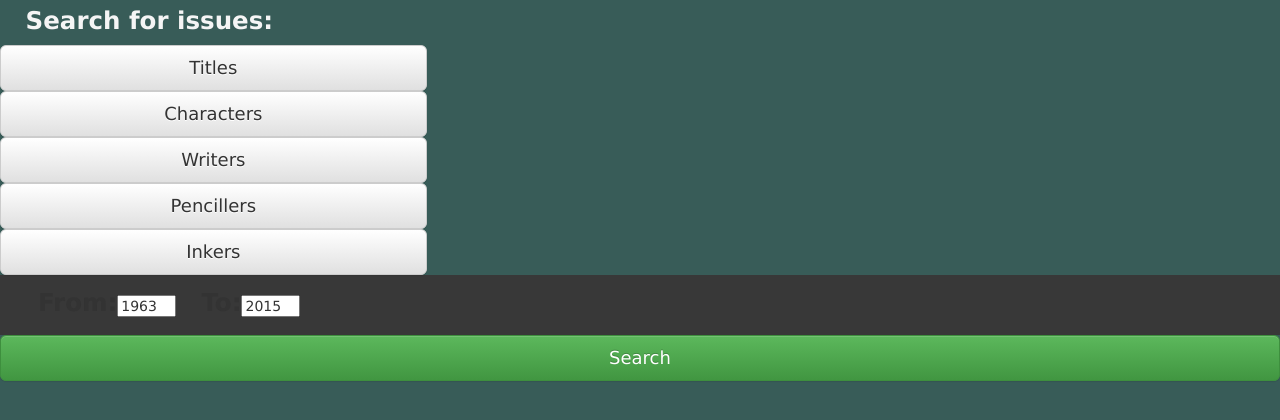
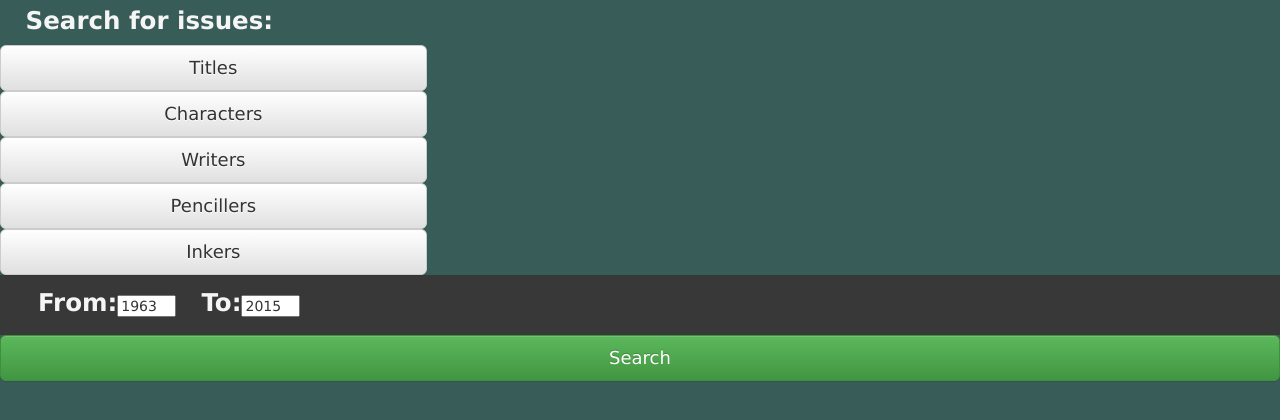
Before and after one commit to ktweten/xreadinglist, a Node server app: page / in a window 1280 px wide. Shown: the part 246-666 px from the top of the page. Run offline with Node 20, Linux system fonts and the light colour scheme; data that the repository does not hold is empty; some libraries are stand-ins or nearby versions.

Commit message:
Making date text more readable.

```diff
--- a/views/query.jade
+++ b/views/query.jade
@@ -46,9 +46,9 @@ form(id="query" ng-show="queryCtrl.showQuery")
                                 ng-click="list.toggleList('Exclude', name)")
 
         div(class="row selection-summary" id="date ")
-            label(class="notice") From:
+            label(class="notice light-text") From:
             input(class="darkText" type="number" min="1963" max="2015" ng-model="queryCtrl.startYear")
-            label(class="notice") To:
+            label(class="notice light-text") To:
             input(class="darkText" type="number" min="1963" max="2015" ng-model="queryCtrl.endYear")
 
     button(type="button" class="btn btn-success btn-block btn-lg" ng-click="queryCtrl.query()") Search
```
